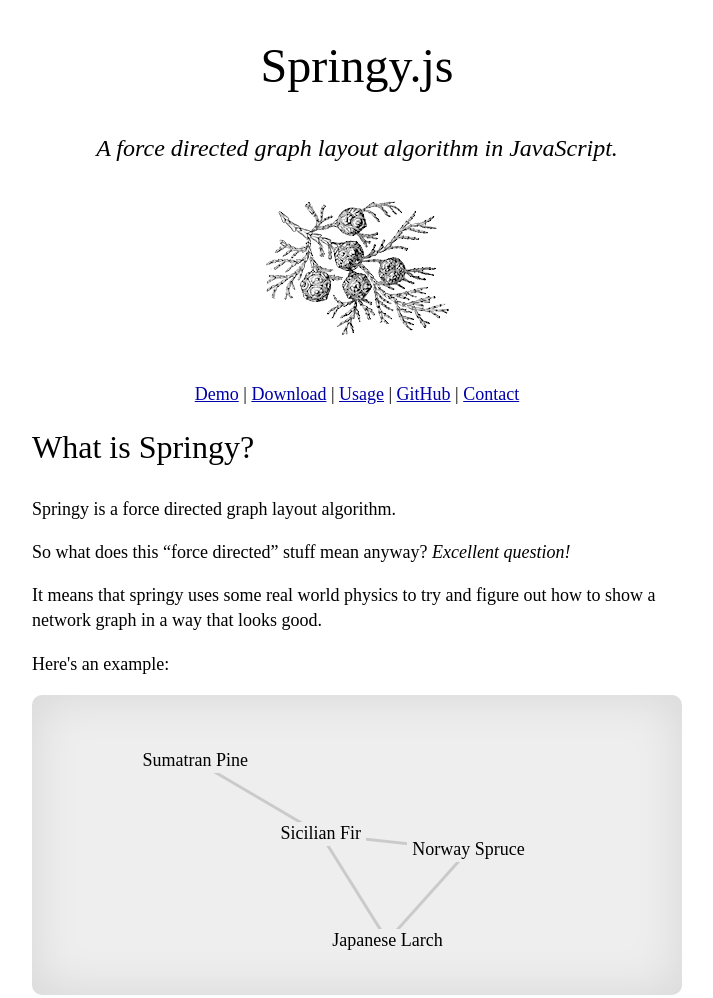
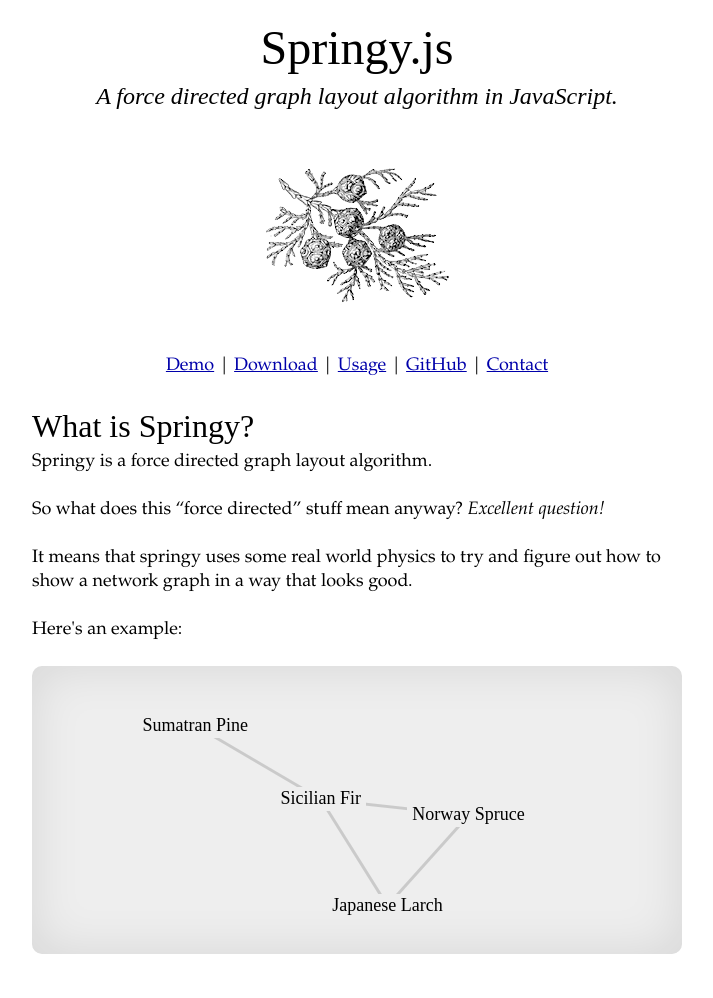
Before and after one commit to dhotson/springy, a plain HTML site: page index.html in a window 1280 px wide. Shown: the top 998 px of the page, without its empty margins (283-996 px from the left). Drawn offline with Linux system fonts and the light colour scheme; a web font is replaced by a local one.

Commit message:
Updated typography on body copy + vertical grid

```diff
--- a/index.html
+++ b/index.html
@@ -6,26 +6,41 @@
   <script src="springy.js"></script>
   <link rel="shortcut icon" href="favicon.ico" />
   <style>
+    * {
+      margin: 0;
+      padding: 0;
+    }
+
     body {
       background: #FFF;
-      font-family: 'IM Fell English', serif;
+      font-family: Palatino, 'Palatino Linotype', 'Hoefler Text', Times, 'Times New Roman', serif;
       font-size: 18px;
-      line-height: 1.4;
+      color: #000;
+      line-height: 24px;
       text-align: center;
       margin-bottom: 120px;
+    }
+
+    p {
+      margin-bottom: 24px;
     }
 
     a:link { color: #0000AA; }
     a:visited { color: #660066; }
 
     h1 {
+      font-family: 'IM Fell English SC', serif;
       font-weight: normal;
       font-size: 48px;
-      font-family: 'IM Fell English SC', serif;
+      line-height: 48px;
+      margin-top: 24px;
     }
 
     .subtitle {
+      font-family: 'IM Fell English', serif;
+      font-weight: normal;
       font-size: 24px;
+      line-height: 48px;
       font-style: italic;
     }
 
@@ -33,11 +48,13 @@
       font-weight: normal;
       font-size: 32px;
       font-family: 'IM Fell English SC', serif;
+      line-height: 48px;
       margin-top: 0;
     }
 
     h3 {
       font-size: 18px;
+      line-height: 24px;
     }
 
     .section {
@@ -47,8 +64,10 @@
     }
 
     .divider {
-      margin: 2em 0;
+      margin: 48px 0;
       text-align: center;
+      line-height: 0;
+      font-size: 0;
     }
 
     .example {
@@ -61,14 +80,16 @@
     }
 
     pre {
-      font-family: monospace;
+      font-family: Courier, monospace;
       background: #EEEEEE;
       box-shadow: 0 0 50px 0 rgba(0,0,0,0.1) inset;
       -webkit-border-radius: 10px;
       -moz-border-radius: 10px;
       border-radius: 10px;
-      padding: 1em;
+      padding: 24px;
+      margin: 24px 0;
     }
+
     .Function { font-weight: bold; }
     .Normal { font-weight: bold; }
     .Identifier { font-weight: bold; }
@@ -96,7 +117,7 @@
     <p>It means that springy uses some real world physics to try and figure out how to show a network graph in a way that looks good.</p>
     <p>Here's an example:</p>
 
-    <canvas id="demo" class="example" width="650" height="300"></canvas>
+    <canvas id="demo" class="example" width="650" height="288"></canvas>
   </div>
 
   <!-- Here's a Springy worked example right here in the source. Enjoy! :-) -->
@@ -133,7 +154,7 @@
     },
     function drawEdge(edge, p1, p2) {
       ctx.save();
-      ctx.translate(325, 150);
+      ctx.translate(325, 144);
 
       ctx.strokeStyle = 'rgba(0,0,0,0.15)';
       ctx.lineWidth = 3.0;
@@ -147,7 +168,7 @@
     },
     function drawNode(node, p) {
       ctx.save();
-      ctx.translate(325, 150);
+      ctx.translate(325, 144);
 
       ctx.font = "18px 'IM Fell English', 'Times New Roman', serif";
 
```
